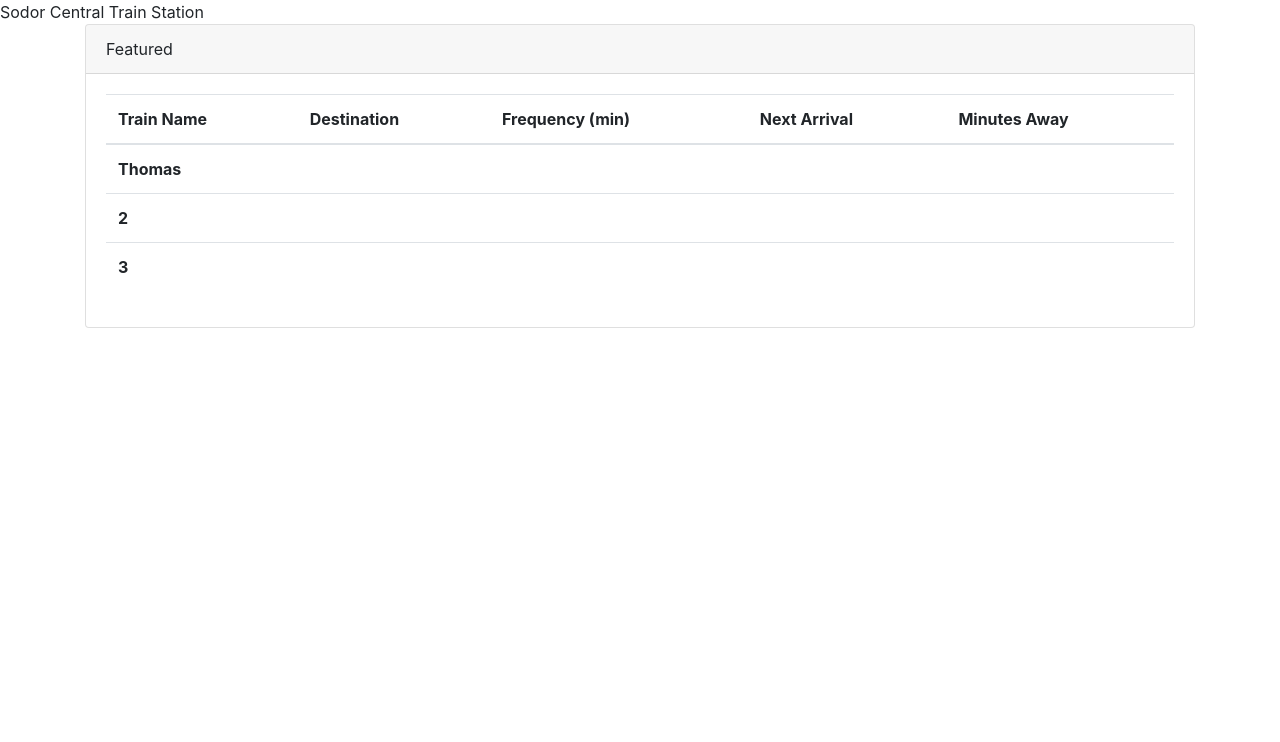
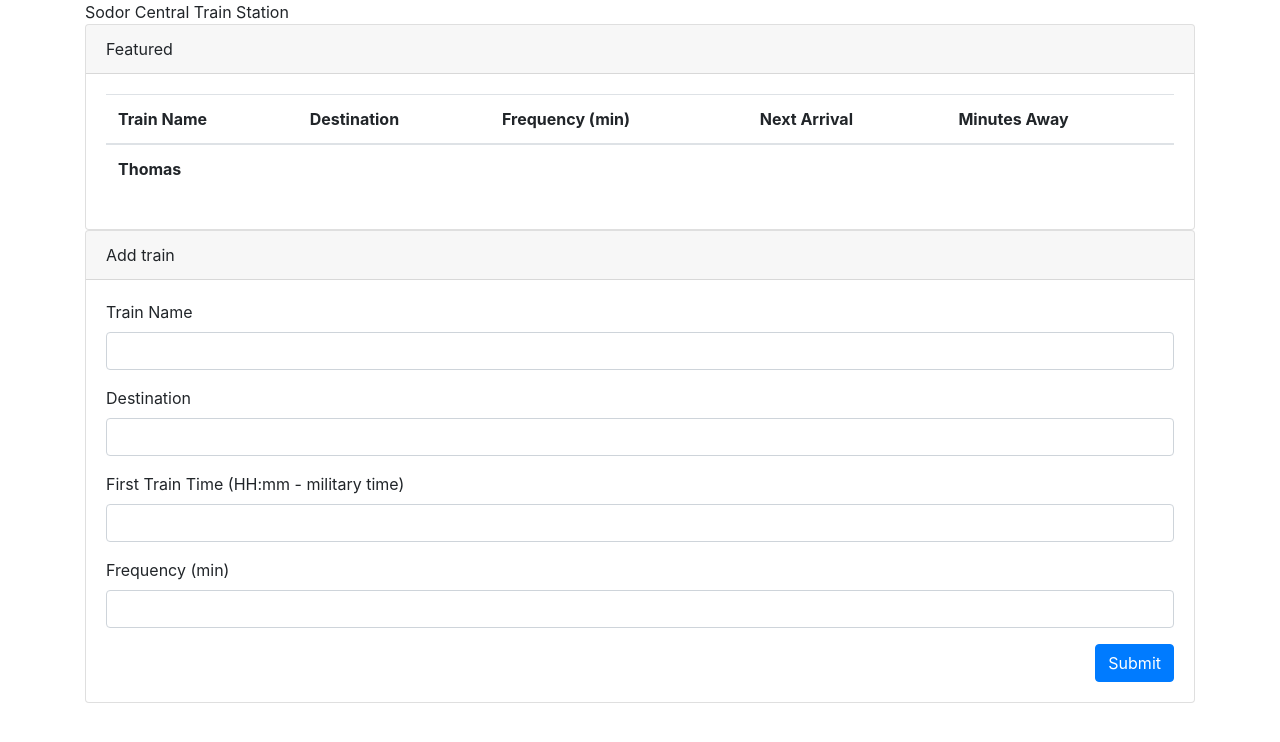
Before and after one commit to JakeH-013/Sodor-Train-Schedule, a plain HTML site: page index.html in a window 1280 px wide. Drawn offline with nearby package versions, Linux system fonts and the light colour scheme.

Commit message:
added form for adding a train

```diff
--- a/assets/js/function.js
+++ b/assets/js/function.js
@@ -1,3 +1,18 @@
+var firebaseConfig = {
+    apiKey: "AIzaSyC6GDC8FOnBn1PU5JSrghl60D6OZbBMWd4",
+    authDomain: "train-time-2e1bf.firebaseapp.com",
+    databaseURL: "https://train-time-2e1bf.firebaseio.com",
+    projectId: "train-time-2e1bf",
+    storageBucket: "",
+    messagingSenderId: "685306532538",
+    appId: "1:685306532538:web:4ebdc096376cccb5"
+  };
+  // Initialize Firebase
+  firebase.initializeApp(firebaseConfig);
+
+  var dataRef = firebase.database();
+
+
 //assumptions
 var aFrequency = 10;
 //first departure
--- a/index.html
+++ b/index.html
@@ -16,8 +16,8 @@
     <script src="https://maxcdn.bootstrapcdn.com/bootstrap/4.0.0/js/bootstrap.min.js"></script>
 
     <!-- Firebase Ref -->
-    <script src="https://www.gstatic.com/firebasejs/6.0.4/firebase-app.js"></script>
-    <script src="https://www.gstatic.com/firebasejs/6.0.4/firebase-database.js"></script>
+    <script src="https://www.gstatic.com/firebasejs/6.5.0/firebase-app.js"></script>
+    <script src="https://www.gstatic.com/firebasejs/6.5.0/firebase-database.js"></script>
 
     <!--moment api-->
     <script src="https://cdnjs.cloudflare.com/ajax/libs/moment.js/2.22.2/moment.min.js"></script>
@@ -25,8 +25,14 @@
 
 <body>
 
+
+
+    <div class="container">
+
         <header>Sodor Central Train Station</header>
-    <div class="container">
+
+        <div class="row">
+            <div class="col-md-12">
                 <div class="card">
                     <div class="card-header">
                         Featured
@@ -50,22 +56,39 @@
                                     <td class="next-row"></td>
                                     <td class="away-row"></td>
                                 </tr>
-                        <tr>
-                            <th scope="row">2</th>
-                            <td class="destination-row"></td>
-                            <td class="frequency-row"></td>
-                            <td class="next-row"></td>
-                            <td class="away-row"></td>
-                        </tr>
-                        <tr>
-                            <th scope="row">3</th>
-                            <td class="destination-row"></td>
-                            <td class="frequency-row"></td>
-                            <td class="next-row"></td>
-                            <td class="away-row"></td>
-                        </tr>
                             </tbody>
                         </table>
+                    </div>
+                </div>
+            </div>
+        </div>
+
+        <div class="row">
+            <div class="col-md-12">
+                <div class="card mb-4">
+                    <div class="card-header">Add train</div>
+                    <div class="card-body">
+                        <form>
+                            <div class="form-group">
+                                <label for="train-name-input">Train Name</label>
+                                <input class="form-control" id="train-name-input" type="text">
+                            </div>
+                            <div class="form-group">
+                                <label for="destination-input">Destination</label>
+                                <input class="form-control" id="destination-input" type="text">
+                            </div>
+                            <div class="form-group">
+                                <label for="first-train-input">First Train Time (HH:mm - military time)</label>
+                                <input class="form-control" id="first-train-input" type="text">
+                            </div>
+                            <div class="form-group">
+                                <label for="frequency-input">Frequency (min)</label>
+                                <input class="form-control" id="frequency-input" type="text">
+                            </div>
+                            <button class="btn btn-primary float-right" id="add-train-btn">Submit</button>
+                        </form>
+                    </div>
+                </div>
             </div>
         </div>
     </div>
```
Lines whose indentation alone changed are shown as unchanged.
